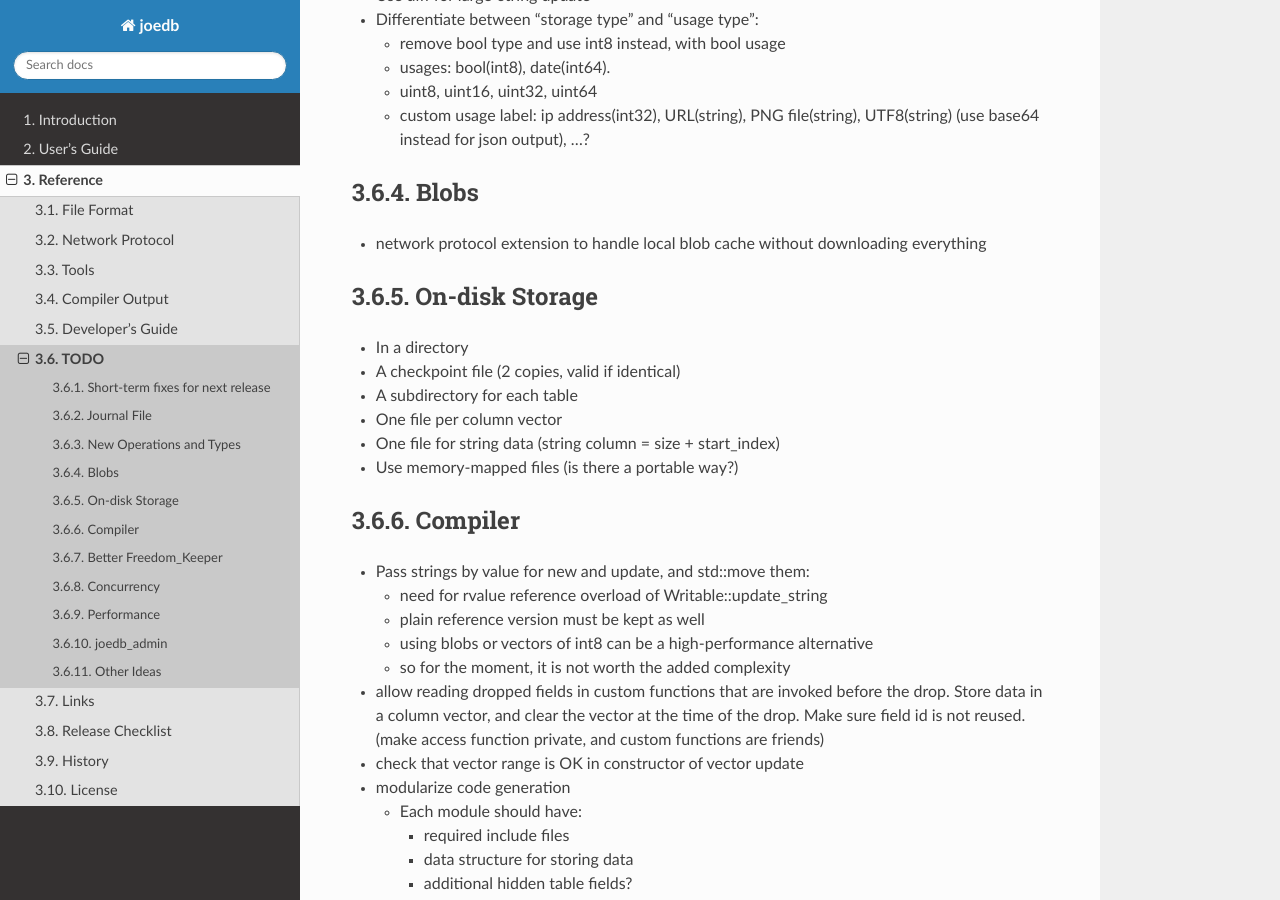
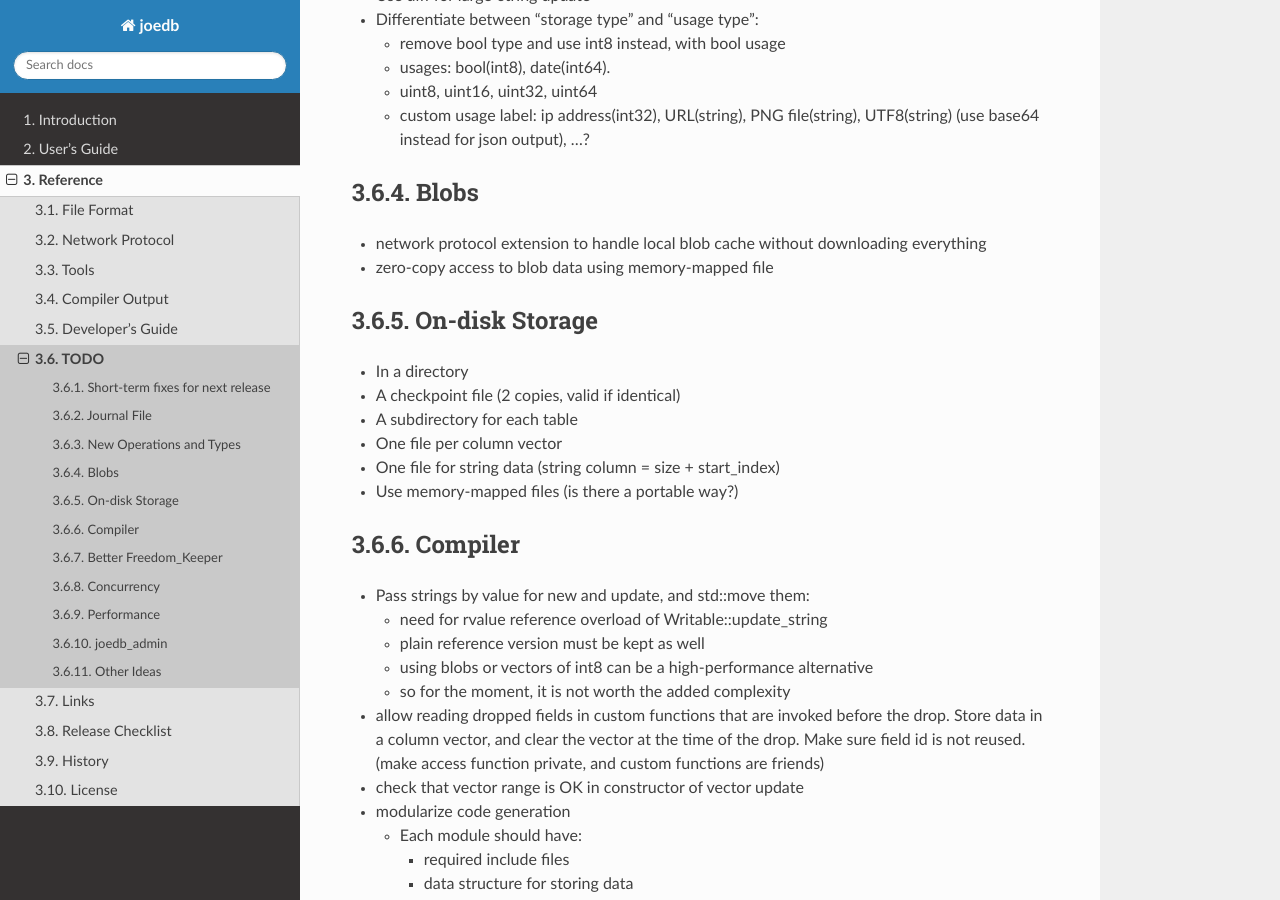
Before and after one commit to Remi-Coulom/joedb, a Sphinx documentation site: the page built from doc/source/todo.rst, in a window 1280 px wide and 900 px high, scrolled down 873 px. Built offline with Sphinx 7.4.7 and the Read the Docs theme 2.0.0, drawn with Linux system fonts in a browser that asks for light colours; formulas are drawn with MathJax 3.

Commit message:
todo: mmap for blobs

```diff
--- a/doc/source/todo.rst
+++ b/doc/source/todo.rst
@@ -46,6 +46,7 @@ Blobs
 -----
 
 - network protocol extension to handle local blob cache without downloading everything
+- zero-copy access to blob data using memory-mapped file
 
 On-disk Storage
 ---------------
```
